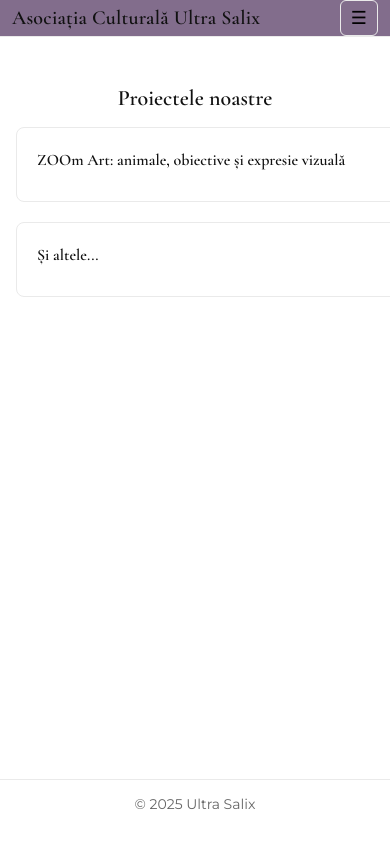
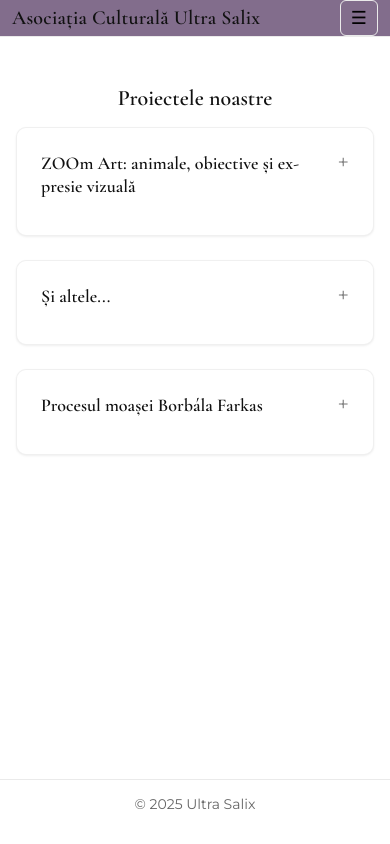
Before and after one commit to andreiTst/ultrasalix, a React (Vite) app: page / in a window 390 px wide. Built offline with nearby package versions, Linux system fonts and the light colour scheme.

Commit message:
tur virtual update

```diff
--- a/src/App.css
+++ b/src/App.css
@@ -23,65 +23,135 @@ html, body { overflow-x: hidden; }
 
 main.container { flex: 1; padding: 24px 16px 48px; }
 
-/* replace old grid with this */
+/* Masonry-style two-column layout */
 .grid-2 {
-  display: grid;
-  grid-template-columns: repeat(2, 1fr);
-  gap: 3rem;
-  max-width: 900px;
-  margin: 0 auto; /* center the grid block */
-}
-@media (max-width: 700px) {
-  .grid-2 { grid-template-columns: 1fr; gap: 1.25rem; }
+  display: flex;
+  gap: 2rem;
+  max-width: 1000px;
+  margin: 0 auto;
 }
 
-/* project card becomes a button (reset default button look) */
+.grid-column {
+  display: flex;
+  flex-direction: column;
+  gap: 2rem;
+  flex: 1;
+}
+
+@media (max-width: 700px) {
+  .grid-2 {
+    flex-direction: column;
+    gap: 1.5rem;
+  }
+  .grid-column {
+    gap: 1.5rem;
+  }
+}
+
+/* Modern minimalist project cards */
 .project-card {
-  all: unset; /* remove default button styles */
   display: block;
   width: 100%;
-  box-sizing: border-box; /* keep padding inside width */
-  max-width: 100%;
-  border: 1px solid var(--line);
-  padding: 16px;
-  border-radius: 8px;
-  transition: transform .08s ease, background .2s ease, border-color .2s ease;
+  box-sizing: border-box;
+  background: var(--bg);
+  border: 1px solid rgba(0, 0, 0, 0.06);
+  border-radius: 12px;
+  padding: 28px;
   cursor: pointer;
-}
-.project-card:hover { transform: translateY(-2px); background: #fafafa; }
-.project-card:focus-visible { outline: 2px solid black; outline-offset: 2px; }
-.project-card.open { border-color: #dcdcdc; }
-
-.project-title { font-size: 16px; margin: 0; }
-/* prevent long titles from causing horizontal overflow */
-.project-title { overflow-wrap: anywhere; hyphens: auto; }
-
-/* header row of the card with a chevron */
-.project-card-head {
-  display: grid;
-  grid-template-columns: 1fr auto;
-  align-items: center;
-  gap: 8px;
+  transition: all 0.3s cubic-bezier(0.4, 0, 0.2, 1);
+  box-shadow: 0 1px 3px rgba(0, 0, 0, 0.04), 0 1px 2px rgba(0, 0, 0, 0.03);
+  position: relative;
+  overflow: hidden;
 }
 
-/* collapsible body (animated with max-height) */
+.project-card:hover {
+  transform: translateY(-4px);
+  box-shadow: 0 12px 24px rgba(0, 0, 0, 0.08), 0 4px 8px rgba(0, 0, 0, 0.04);
+  border-color: rgba(0, 0, 0, 0.1);
+}
+
+.project-card:focus-visible {
+  outline: 2px solid var(--accent);
+  outline-offset: 3px;
+}
+
+.project-card.open {
+  border-color: rgba(0, 0, 0, 0.1);
+  box-shadow: 0 4px 12px rgba(0, 0, 0, 0.06);
+}
+
+/* Card header */
+.project-card-head {
+  display: flex;
+  justify-content: space-between;
+  align-items: flex-start;
+  gap: 16px;
+  margin-bottom: 12px;
+}
+
+.project-title {
+  font-size: 20px;
+  font-weight: 600;
+  margin: 0;
+  line-height: 1.3;
+  overflow-wrap: anywhere;
+  hyphens: auto;
+  flex: 1;
+}
+
+/* Chevron icon */
+.chevron {
+  font-size: 24px;
+  line-height: 1;
+  opacity: 0.5;
+  transition: all 0.2s ease;
+  flex-shrink: 0;
+}
+
+.project-card:hover .chevron {
+  opacity: 1;
+}
+
+/* Collapsible body */
 .project-body {
   overflow: hidden;
-  transition: max-height 200ms ease;
+  transition: max-height 0.3s cubic-bezier(0.4, 0, 0.2, 1);
   will-change: max-height;
-  margin-top: 8px;
+}
+
+.project-body p {
+  margin: 0 0 16px 0;
   color: var(--muted);
+  line-height: 1.6;
+  font-size: 15px;
 }
-.project-body p { margin: 0; }
 
-.project-card {
-  border: 1px solid var(--line);
-  padding: 16px;
+/* Link button inside cards */
+.card-link-btn {
+  all: unset;
+  display: inline-flex;
+  align-items: center;
+  gap: 6px;
+  padding: 10px 18px;
+  background: var(--fg);
+  color: var(--bg);
   border-radius: 8px;
-  transition: transform .08s ease, background .2s ease;
+  font-size: 14px;
+  font-weight: 500;
+  cursor: pointer;
+  transition: all 0.2s ease;
+  margin-top: 4px;
 }
-.project-card:hover { transform: translateY(-2px); background: #fafafa; }
-.project-title { font-size: 16px; margin: 0; }
+
+.card-link-btn:hover {
+  background: #826d8c;
+  transform: translateX(2px);
+}
+
+.card-link-btn:focus-visible {
+  outline: 2px solid var(--accent);
+  outline-offset: 2px;
+}
 
 .site-footer {
   border-top: 1px solid var(--line);
@@ -163,5 +233,21 @@ main.container { flex: 1; padding: 24px 16px 48px; }
 
 /* Mobile card spacing */
 @media (max-width: 640px) {
-  .project-card { padding: 20px; }
+  .project-card {
+    padding: 24px;
+    border-radius: 10px;
+  }
+  .project-title {
+    font-size: 18px;
+  }
+  .chevron {
+    font-size: 20px;
+  }
+  .project-body p {
+    font-size: 14px;
+  }
+  .card-link-btn {
+    font-size: 13px;
+    padding: 8px 14px;
+  }
 }
--- a/src/App.jsx
+++ b/src/App.jsx
@@ -5,6 +5,7 @@ import Footer from './components/Footer.jsx'
 import Contact from './pages/Contact.jsx'
 import Home from './pages/Home.jsx'
 import About from './pages/About.jsx'
+import TurVirtual from './pages/TurVirtual.jsx'
 import './App.css'
 
 function ZooMartRedirect() {
@@ -23,6 +24,7 @@ export default function App() {
           <Route path="/" element={<Home />} />
           <Route path="/about" element={<About />} />
           <Route path="/contact" element={<Contact />} />
+          <Route path="/turvirtual" element={<TurVirtual />} />
           <Route path="/zoomart" element={<ZooMartRedirect />} />
         </Routes>
       </main>
--- a/src/pages/Home.jsx
+++ b/src/pages/Home.jsx
@@ -1,9 +1,18 @@
-import { useState, useEffect, useRef } from 'react'
+import { useState } from 'react'
+import { useNavigate } from 'react-router-dom'
 
 const projects = [
     {
         title: 'ZOOm Art: animale, obiective și expresie vizuală',
-        description: 'Concurs de fotografie dedicat tinerilor între 12-19 ani și vizitatorilor Grădinii zoologice Târgu-Mureș. Fotografiile trebuie realizate în incinta Zoo Târgu-Mureș în perioada 20 septembrie – 20 octombrie 2025. Organizat în parteneriat cu Grădina zoologică Târgu-Mureș și Consiliul Județean Mureș. Mai multe informații: https://sites.google.com/ultrasalix.com/zoomart/home'
+        description: 'Concurs de fotografie dedicat tinerilor între 12-19 ani și vizitatorilor Grădinii zoologice Târgu-Mureș. Fotografiile trebuie realizate în incinta Zoo Târgu-Mureș în perioada 20 septembrie – 20 octombrie 2025. Organizat în parteneriat cu Grădina zoologică Târgu-Mureș și Consiliul Județean Mureș.',
+        link: 'https://sites.google.com/ultrasalix.com/zoomart/home',
+        linkType: 'external'
+    },
+    {
+        title: 'Procesul moașei Borbála Farkas',
+        description: 'Un capitol tulburător din istoria Târgu-Mureșului, într-o prezentare vizuală și documentară\n\nDemersul readuce în atenție povestea Borbálei Farkas, o femeie judecată și condamnată pentru vrăjitorie la Târgu-Mureș în secolul al XVIII-lea, valorificând această pagină de istorie locală printr-o prezentare digitală accesibilă, care evocă memoria și contextul epocii. Turul oferă o incursiune vizuală și documentară în Târgu-Mureșul secolului al XVIII-lea, bazată pe izvoare de arhivă și ilustrații realizate special pentru acest proiect. Totodată, inițiativa urmărește valorificarea unei pagini de istorie locală prin mijloace digitale contemporane, contribuind la păstrarea și transmiterea memoriei colective. Sunt aduse în discuție teme universale precum condiția femeii, frica și mentalitatea unei comunități aflate la granița dintre rațiune și superstiție. Produsul final este disponibil gratuit în limbile română, maghiară și engleză, oferind acces deschis publicului larg și reflectând caracterul multicultural al orașului Târgu-Mureș.',
+        link: '/turvirtual',
+        linkType: 'internal'
     },
     {
         title: 'Și altele...',
@@ -12,11 +21,67 @@ const projects = [
 ]
 
 export default function Home() {
-    // track which card is expanded; null means none
     const [openIndex, setOpenIndex] = useState(null)
+    const navigate = useNavigate()
 
-    const toggle = (i) => {
-        setOpenIndex((prev) => (prev === i ? null : i))
+    const toggle = (index) => {
+        setOpenIndex((prev) => (prev === index ? null : index))
+    }
+
+    const handleLinkClick = (e, project) => {
+        e.stopPropagation() // Prevent card toggle when clicking link
+        if (project.linkType === 'internal') {
+            navigate(project.link)
+        } else if (project.linkType === 'external') {
+            window.open(project.link, '_blank', 'noopener,noreferrer')
+        }
+    }
+
+    // Split projects into two columns for masonry layout
+    const leftColumn = projects.filter((_, i) => i % 2 === 0)
+    const rightColumn = projects.filter((_, i) => i % 2 === 1)
+
+    const renderCard = (p, originalIndex) => {
+        const isOpen = openIndex === originalIndex
+        const hasLink = !!p.link
+        return (
+            <div
+                key={originalIndex}
+                className={`project-card ${isOpen ? 'open' : ''}`}
+                onClick={() => toggle(originalIndex)}
+                role="button"
+                tabIndex={0}
+                onKeyDown={(e) => {
+                    if (e.key === 'Enter' || e.key === ' ') {
+                        e.preventDefault()
+                        toggle(originalIndex)
+                    }
+                }}
+                aria-expanded={isOpen}
+            >
+                <div className="project-card-head">
+                    <h2 className="project-title">{p.title}</h2>
+                    <span className="chevron" aria-hidden="true">{isOpen ? '–' : '+'}</span>
+                </div>
+
+                <div className="project-body" style={{ maxHeight: isOpen ? '600px' : '0px' }}>
+                    <p style={{ whiteSpace: 'pre-line' }}>{p.description}</p>
+                    {hasLink && (
+                        <button
+                            className="card-link-btn"
+                            onClick={(e) => handleLinkClick(e, p)}
+                            onKeyDown={(e) => {
+                                if (e.key === 'Enter' || e.key === ' ') {
+                                    e.stopPropagation()
+                                }
+                            }}
+                        >
+                            Află mai multe →
+                        </button>
+                    )}
+                </div>
+            </div>
+        )
     }
 
     return (
@@ -24,26 +89,12 @@ export default function Home() {
             <h1 className="page-title">Proiectele noastre</h1>
 
             <div className="grid-2">
-                {projects.map((p, i) => {
-                    const isOpen = openIndex === i
-                    return (
-                        <button
-                            key={i}
-                            className={`project-card ${isOpen ? 'open' : ''}`}
-                            onClick={() => toggle(i)}
-                            aria-expanded={isOpen}
-                        >
-                            <div className="project-card-head">
-                                <h2 className="project-title">{p.title}</h2>
-                                <span className="chevron" aria-hidden="true">{isOpen ? '–' : '+'}</span>
-                            </div>
-
-                            <div className="project-body" style={{ maxHeight: isOpen ? '200px' : '0px' }}>
-                                <p>{p.description}</p>
-                            </div>
-                        </button>
-                    )
-                })}
+                <div className="grid-column">
+                    {leftColumn.map((p, i) => renderCard(p, i * 2))}
+                </div>
+                <div className="grid-column">
+                    {rightColumn.map((p, i) => renderCard(p, i * 2 + 1))}
+                </div>
             </div>
         </section>
     )
--- /dev/null
+++ b/src/pages/TurVirtual.jsx
@@ -0,0 +1,10 @@
+export default function TurVirtual() {
+  return (
+    <section>
+      <h1 className="page-title">Tur Virtual</h1>
+      <p className="lead">
+        Coming soon... 3.11.2025
+      </p>
+    </section>
+  )
+}
```
